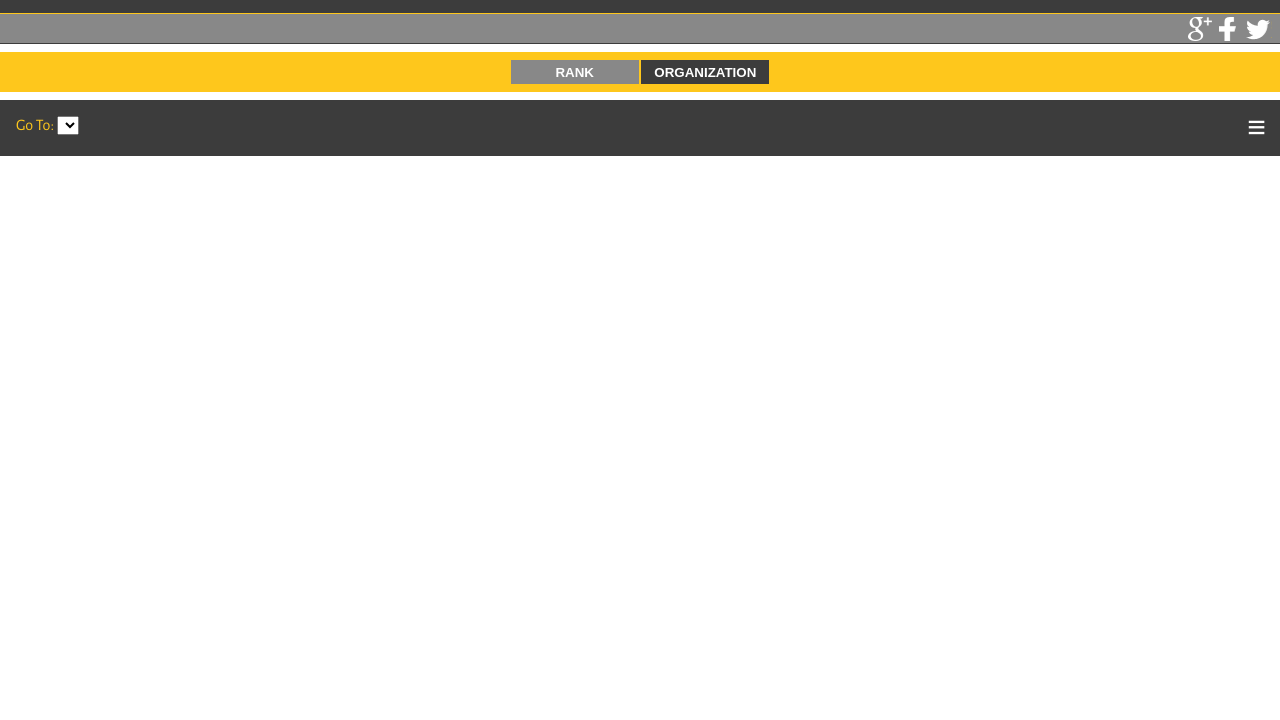
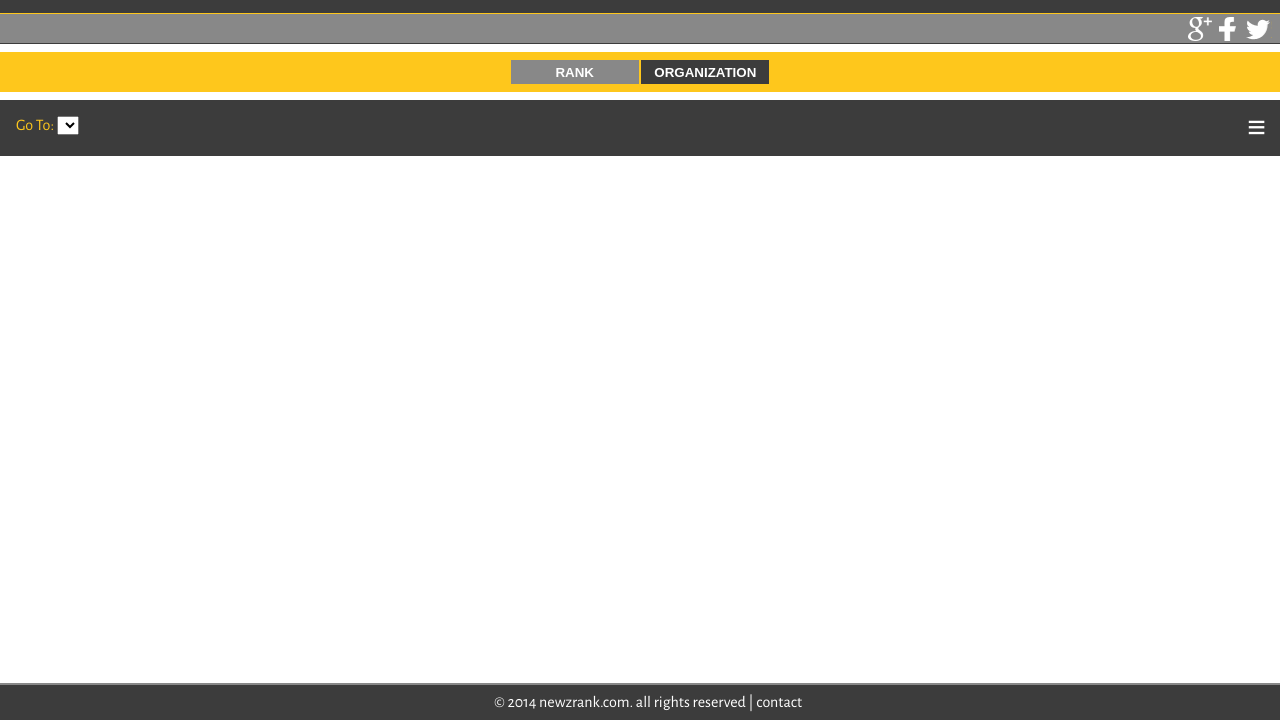
Before and after one commit to powellkerry/news, a website: page index.html in a window 1280 px wide. Shown: the part 80-800 px from the top of the page. Drawn offline with nearby package versions, Linux system fonts and the light colour scheme; some packages are replaced by stand-ins of ours; no server answers.

Commit message:
add footer

```diff
--- a/controllers/ArticleController.js
+++ b/controllers/ArticleController.js
@@ -2,8 +2,8 @@ var app = angular.module('topnews');
 
 app.controller('ArticleController', function ($scope, $routeParams, $sce, OrgFactory, ArticleFactory, MobileFactory) {
     if (!MobileFactory.isIos()) {
-        $('.view-container').css('max-height', ($(window).height() - $('.site-header').height()) + 'px');
-        $('.view-container').css('height', ($(window).height() - $('.site-header').height()) + 'px');
+        $('.view-container').css('max-height', ($(window).height() - $('.site-header').height()) - 48 + 'px');
+        $('.view-container').css('height', ($(window).height() - $('.site-header').height()) - 48 + 'px');
     }
 
     $scope.renderPage = function () {
--- a/index.html
+++ b/index.html
@@ -116,5 +116,9 @@
 
 <div ng-view class="view-container"></div>
 
+<footer>
+    &copy; 2014 newzrank.com. all rights reserved | <a href="mailto:webmin@newzrank.com">contact</a>
+</footer>
+
 </body>
 </html>
--- a/styles/sass/app.scss
+++ b/styles/sass/app.scss
@@ -27,6 +27,8 @@ html {
 
     @import "header";
     div.ng-scope {
+      margin-bottom: 3rem;
+
       .page-container {
         width: 100%;
         max-width: 57rem;
@@ -71,5 +73,19 @@ html {
         @import "org";
       }
     }
+    footer {
+      position: fixed;
+      bottom: 0;
+      text-align: center;
+      width: 100%;
+      background: $black;
+      color: $white;
+      padding: .5rem;
+      border-top: 2px solid $gray;
+
+      a {
+        color: $white;
+      }
+    }
   }
 }
```
Also changed, not shown: build/news.min.js, styles/stylesheets/app.css, 1 other file.
